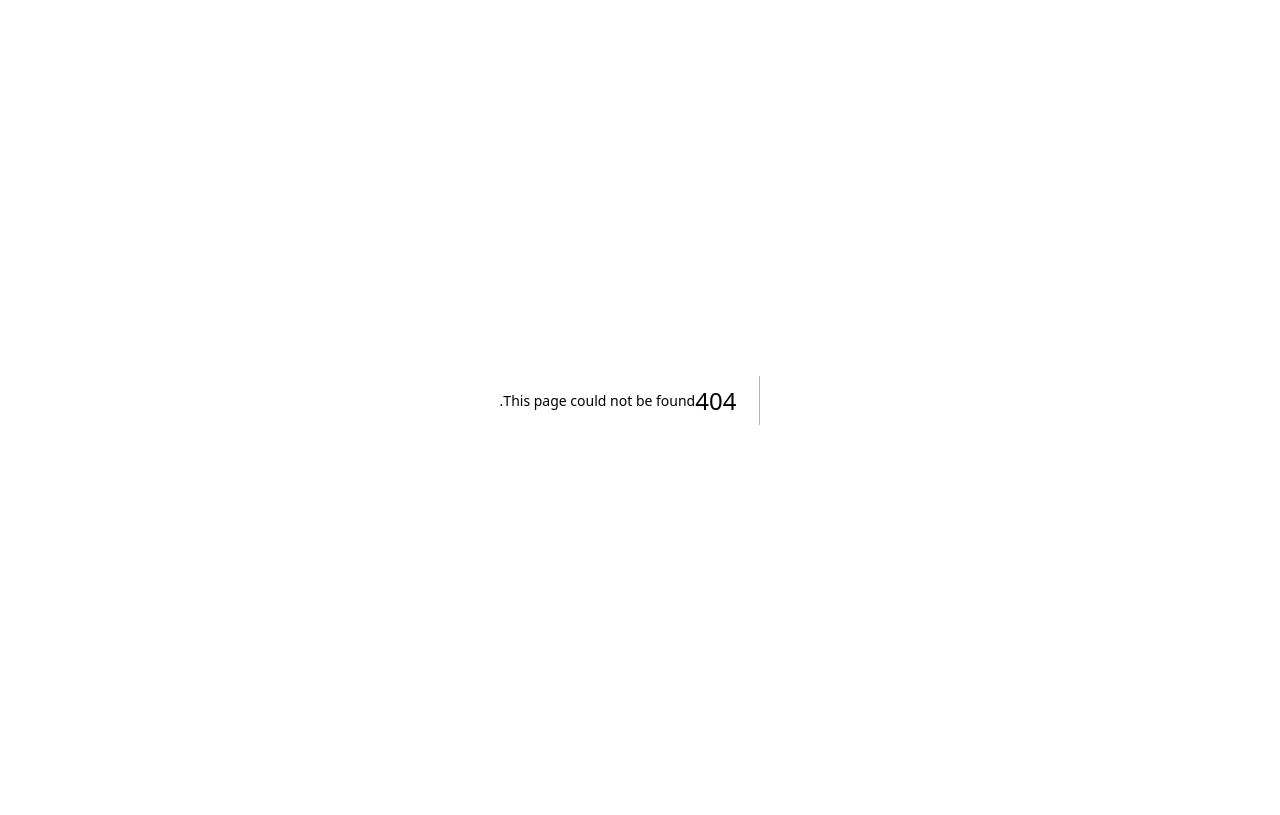
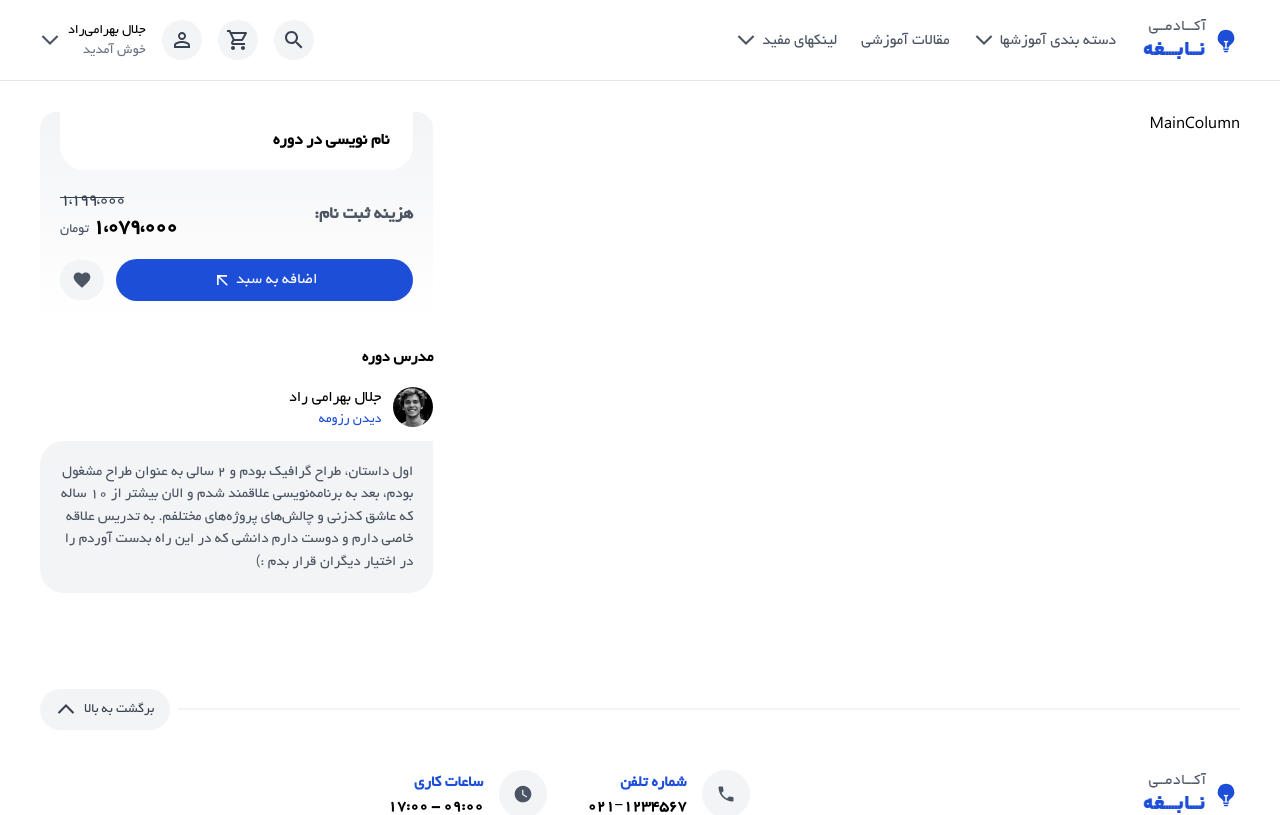
Before and after one commit to parsaes85/nabeghe, a Next.js app: page /course/1 in a window 1280 px wide. Before the commit this address had no page. Shown: the top 815 px of the page. Built offline with nearby package versions, Linux system fonts and the light colour scheme.

Commit message:
complete course page sideColumn

```diff
--- /dev/null
+++ b/app/course/[courseId]/page.js
@@ -0,0 +1,26 @@
+import React from "react";
+import Navbar from "@/components/modules/Navbar";
+import Footer from "@/components/modules/Footer";
+import SideColumn from "@/components/templates/Course/SideColumn";
+import MainColumn from "@/components/templates/Course/MainColumn";
+
+function Course() {
+  return (
+    <>
+      <Navbar />
+      <div className="mt-28 mb-24 px-10">
+        <div className="flex gap-5">
+          <div className="flex-[2]">
+            <MainColumn />
+          </div>
+          <div className="flex-1 relative">
+            <SideColumn />
+          </div>
+        </div>
+      </div>
+      <Footer />
+    </>
+  );
+}
+
+export default Course;
--- a/components/modules/CourseBox.js
+++ b/components/modules/CourseBox.js
@@ -56,10 +56,10 @@ function CourseBox() {
             </div>
           </div>
           <div>
-            <p className="text-gray-700 line-through tracking-[-0.07em] text-lg text-end -mb-1">
+            <p className="text-gray-700 line-through tracking-[-0.12em] text-lg text-end -mb-1">
               ۱،۱۹۹،۰۰۰
             </p>
-            <p className="font-bold text-[22px] tracking-[-0.07em]">
+            <p className="font-bold text-[22px] tracking-[-0.09em]">
               ۱،۰۷۹،۰۰۰{" "}
               <span className="font-normal text-gray-600 text-sm tracking-normal">
                 تومان
--- /dev/null
+++ b/components/templates/Course/MainColumn.js
@@ -0,0 +1,9 @@
+import React from 'react'
+
+function MainColumn() {
+  return (
+    <div>MainColumn</div>
+  )
+}
+
+export default MainColumn
--- /dev/null
+++ b/components/templates/Course/SideColumn.js
@@ -0,0 +1,67 @@
+import React from "react";
+import Link from "next/link";
+import ArrowOutwardIcon from "@mui/icons-material/ArrowOutward";
+import FavoriteIcon from "@mui/icons-material/Favorite";
+
+function SideColumn() {
+  return (
+    <div className="sticky top-24 space-y-6">
+      <div className="bg-gradient-to-b from-gray-100 to-white p-5 pt-0 rounded-2xl space-y-4">
+        <div className="bg-white rounded-b-3xl px-6 py-4">
+          <h5 className="font-bold text-[17px]">نام نویسی در دوره</h5>
+        </div>
+        <div className="flex items-center justify-between">
+          <p className="text-gray-600 text-lg font-bold">هزینه ثبت نام:</p>
+          <div>
+            <p className="text-gray-700 line-through tracking-[-0.12em] text-lg text-end -mb-1">
+              ۱،۱۹۹،۰۰۰
+            </p>
+            <p className="font-bold text-[22px] tracking-[-0.09em]">
+              ۱،۰۷۹،۰۰۰{" "}
+              <span className="font-normal text-gray-600 text-sm tracking-normal">
+                تومان
+              </span>
+            </p>
+          </div>
+        </div>
+        <div className="flex items-center gap-3">
+          <button className="flex-1 text-white bg-primaryBlue flex items-center gap-1 px-4 py-2.5 justify-center rounded-full hover:opacity-80 transition-all">
+            <p className="-mt-0.5">اضافه به سبد</p>
+            <ArrowOutwardIcon className="-rotate-90" fontSize="small" />
+          </button>
+          <span className="bg-gray-100 text-gray-600 rounded-full py-2 px-3 hover:text-red-500 transition-all cursor-pointer">
+            <FavoriteIcon fontSize="small" />
+          </span>
+        </div>
+      </div>
+      <div>
+        <h5 className="font-bold mb-4">مدرس دوره</h5>
+        <div>
+          <div className="flex items-center gap-3">
+            <img
+              src="/images/teacher-img.jpeg"
+              alt=""
+              className="rounded-full w-10"
+            />
+            <div>
+              <Link href="#" className="block">
+                جلال بهرامی راد
+              </Link>
+              <Link href="#" className="block text-primaryBlue text-sm">
+                دیدن رزومه
+              </Link>
+            </div>
+          </div>
+          <div className="bg-gray-100 rounded-3xl rounded-tr-none p-5 mt-3 text-gray-600 text-[15px]">
+            اول داستان، طراح گرافیک بودم و ۲ سالی به عنوان طراح مشغول بودم، بعد
+            به برنامه‌نویسی علاقمند شدم و الان بیشتر از ۱۰ ساله که عاشق کدزنی و
+            چالش‌های پروژه‌های مختلفم. به تدریس علاقه خاصی دارم و دوست دارم
+            دانشی که در این راه بدست آوردم را در اختیار دیگران قرار بدم :)
+          </div>
+        </div>
+      </div>
+    </div>
+  );
+}
+
+export default SideColumn;
```
